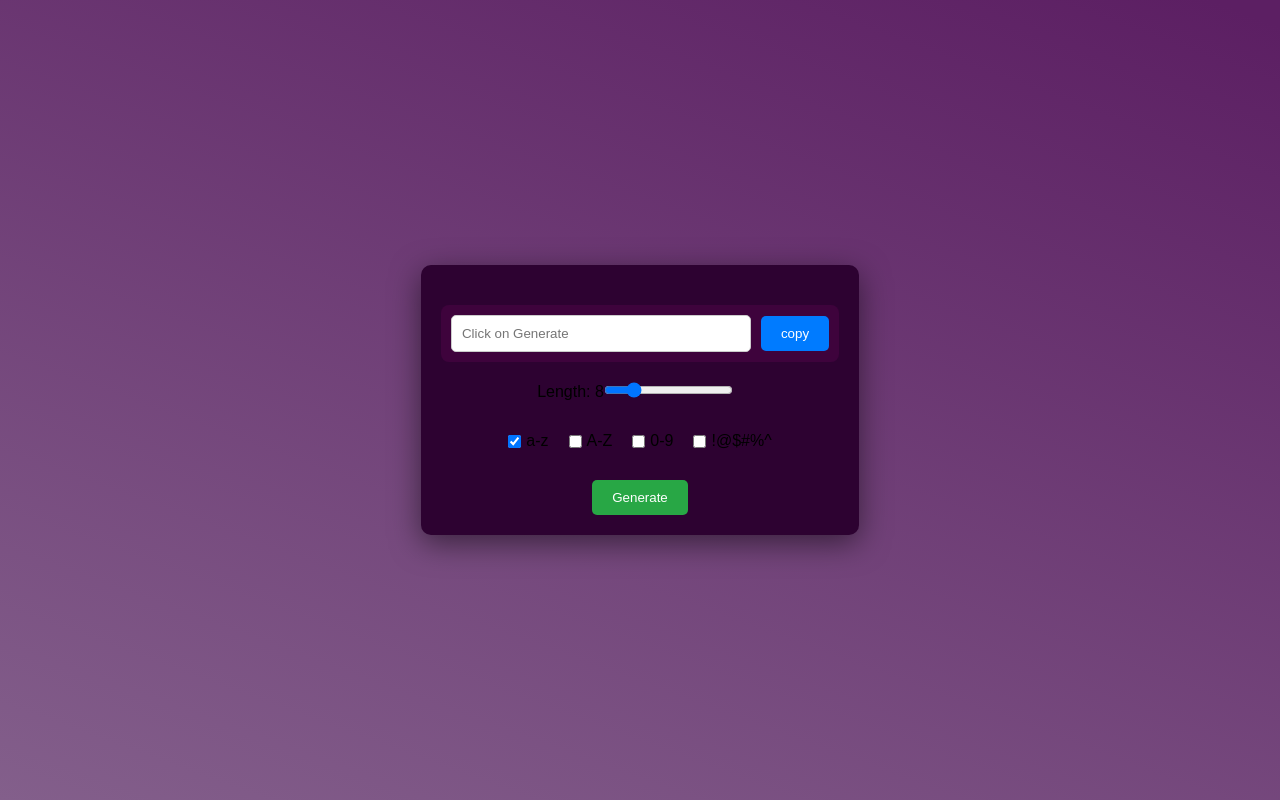
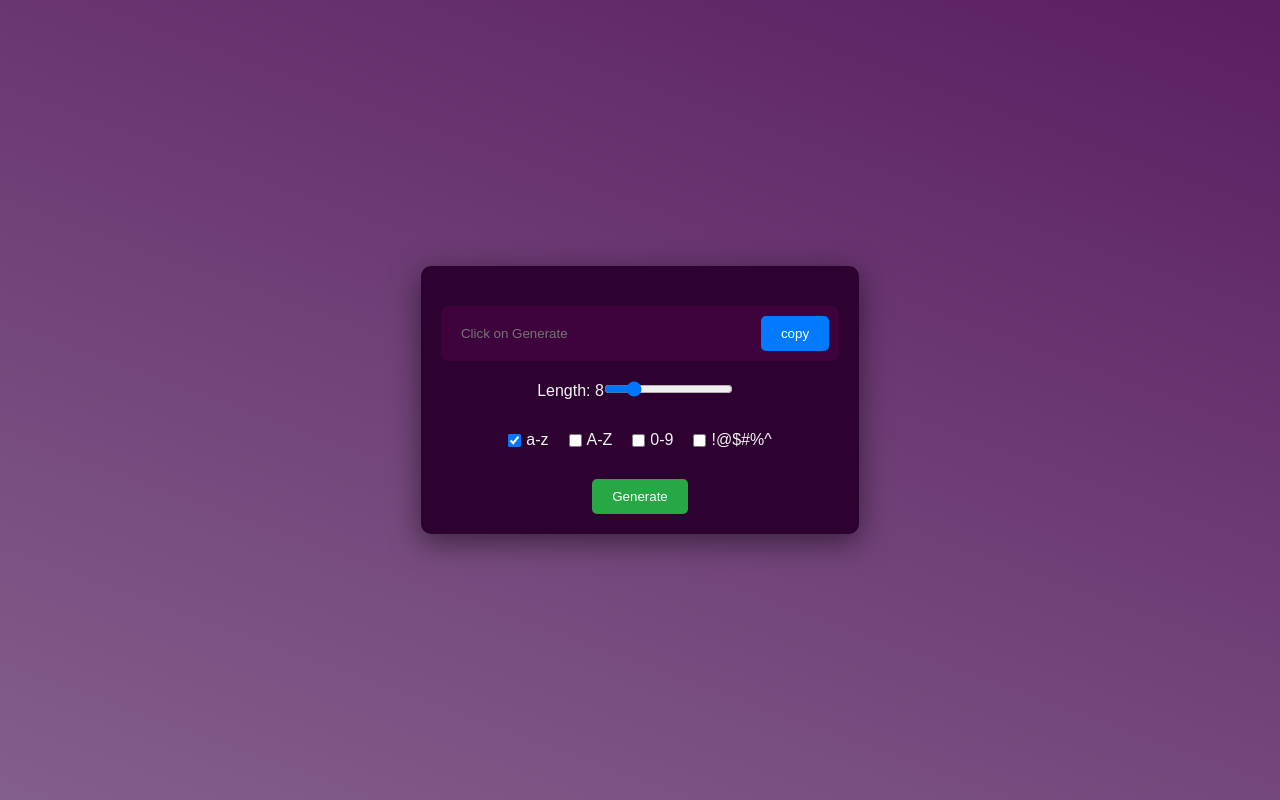
Before and after one commit to chengivan2/passgen, a Next.js app: page / in a window 1280 px wide. Built offline with nearby package versions, Linux system fonts and the light colour scheme.

Commit message:
Added more styling

```diff
--- a/src/app/theform.css
+++ b/src/app/theform.css
@@ -7,6 +7,7 @@
   background: #2d0231;
   box-shadow: 0 8px 30px rgba(0, 0, 0, 0.5);
   text-align: center;
+  color: #f5f5f5;
 }
 
 .the-password {
@@ -23,9 +24,12 @@
 }
 
 .the-password input {
+  color: #f8f8f8;
   width: 300px;
   padding: 10px;
-  border: 1px solid #ccc;
+  border: none;
+  outline: none;
+  background-color: transparent;
   border-radius: 5px;
   margin-right: 10px;
 }
```
